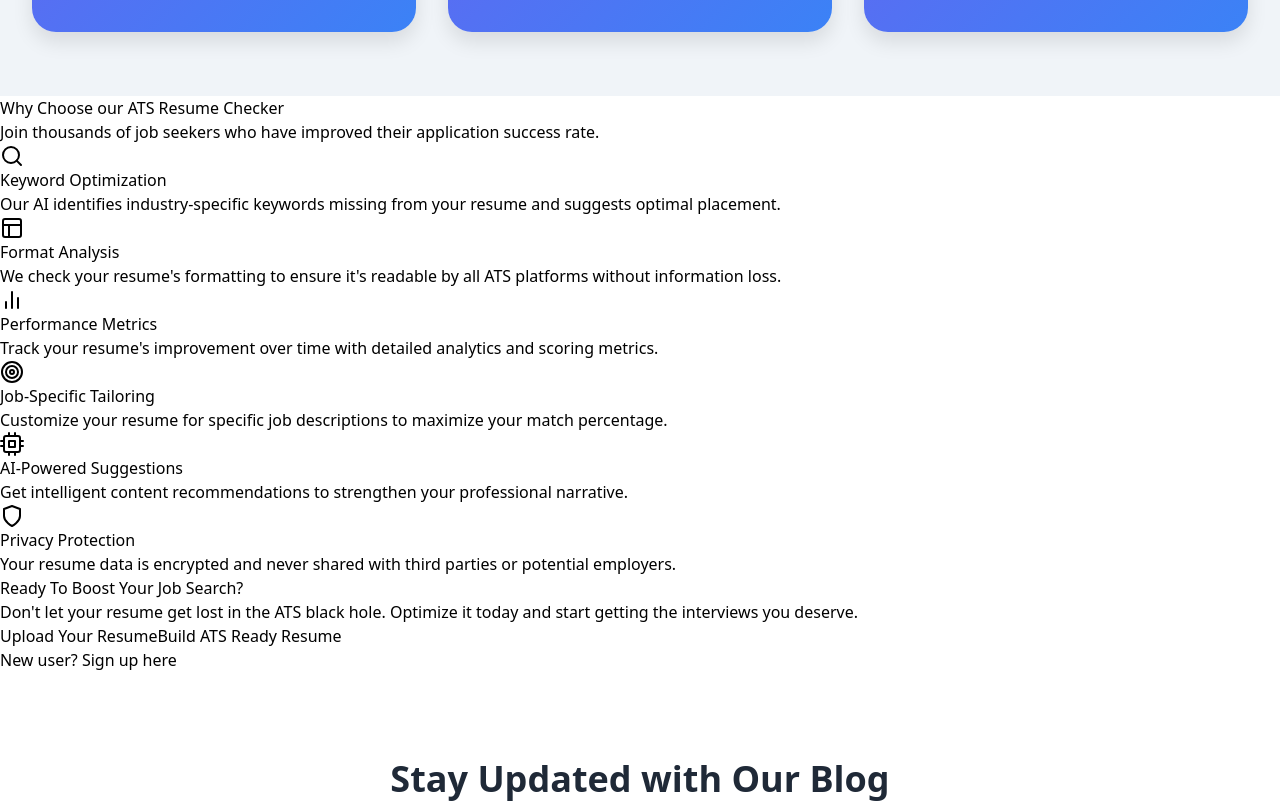
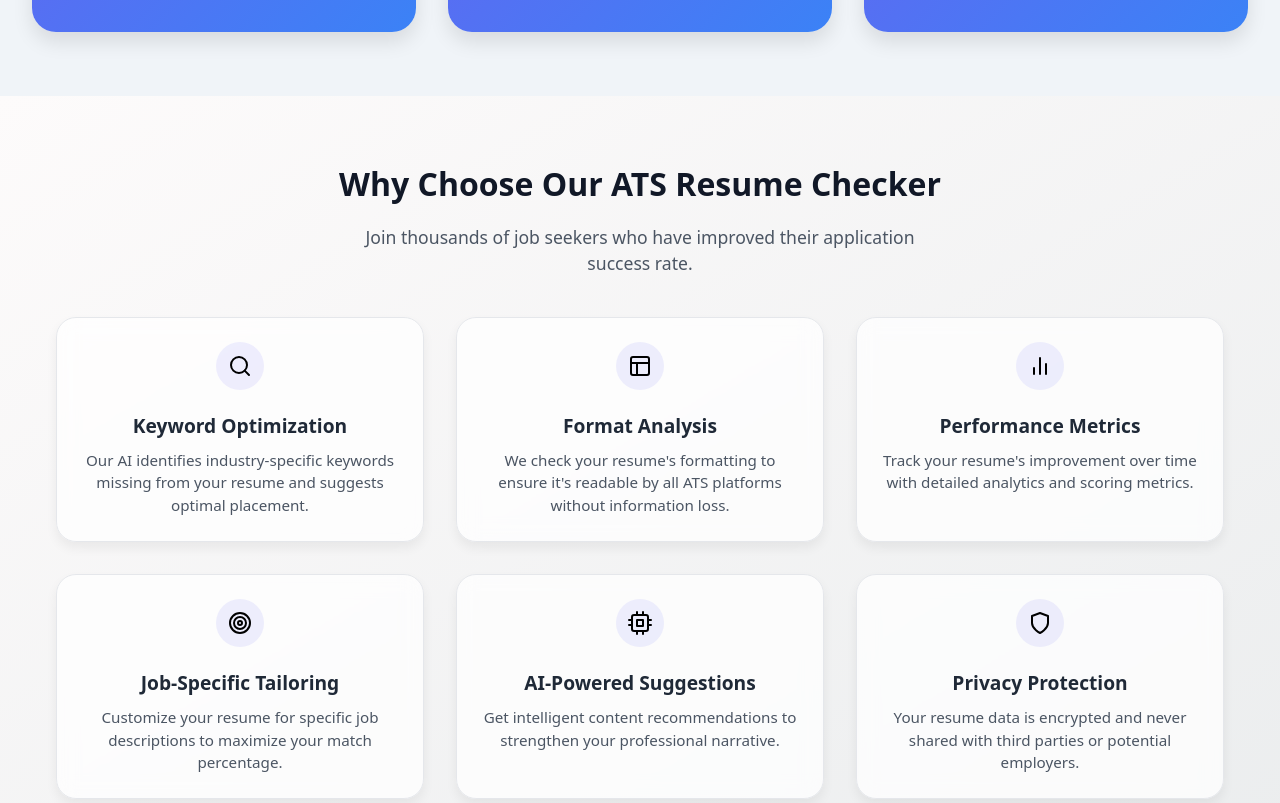
Before and after one commit to Madhesh-GitHub/CVortex, a React (Vite) app in the folder frontend/: page / in a window 1280 px wide. Shown: the part 1682-2485 px from the top of the page. Built offline with nearby package versions, Linux system fonts and the light colour scheme.

Commit message:
Updated WhyChoose component UI and synced with latest changes

```diff
--- a/frontend/src/components/WhyChoose.jsx
+++ b/frontend/src/components/WhyChoose.jsx
@@ -1,90 +1,111 @@
-import { motion } from 'framer-motion';
-import { FiSearch, FiLayout, FiBarChart2, FiTarget, FiCpu, FiShield } from 'react-icons/fi';
-
-const features = [
-  {
-    icon: <FiSearch size={24} />,
-    title: 'Keyword Optimization',
-    description: 'Our AI identifies industry-specific keywords missing from your resume and suggests optimal placement.',
-  },
-  {
-    icon: <FiLayout size={24} />,
-    title: 'Format Analysis',
-    description: 'We check your resume\'s formatting to ensure it\'s readable by all ATS platforms without information loss.',
-  },
-  {
-    icon: <FiBarChart2 size={24} />,
-    title: 'Performance Metrics',
-    description: 'Track your resume\'s improvement over time with detailed analytics and scoring metrics.',
-  },
-  {
-    icon: <FiTarget size={24} />,
-    title: 'Job-Specific Tailoring',
-    description: 'Customize your resume for specific job descriptions to maximize your match percentage.',
-  },
-  {
-    icon: <FiCpu size={24} />,
-    title: 'AI-Powered Suggestions',
-    description: 'Get intelligent content recommendations to strengthen your professional narrative.',
-  },
-  {
-    icon: <FiShield size={24} />,
-    title: 'Privacy Protection',
-    description: 'Your resume data is encrypted and never shared with third parties or potential employers.',
-  },
-];
+import React, { useRef } from 'react';
+import {
+  FiSearch,
+  FiLayout,
+  FiBarChart2,
+  FiTarget,
+  FiCpu,
+  FiShield,
+} from 'react-icons/fi';
+import { motion, useInView } from 'framer-motion';
+import './WhyChoose.css';
 
 const containerVariants = {
-  hidden: { opacity: 0 },
   visible: {
-    opacity: 1,
     transition: {
-      delayChildren: 0.2,
       staggerChildren: 0.2,
     },
   },
 };
 
 const cardVariants = {
-  hidden: { opacity: 0, y: 30 },
-  visible: { opacity: 1, y: 0 },
+  hidden: { opacity: 0, y: 40, scale: 0.95 },
+  visible: {
+    opacity: 1,
+    y: 0,
+    scale: 1,
+    transition: {
+      type: 'spring',
+      stiffness: 70,
+      damping: 18,
+    },
+  },
 };
 
-const Whychoose = () => {
+const features = [
+  {
+    icon: <FiSearch size={24} />,
+    title: 'Keyword Optimization',
+    description:
+      'Our AI identifies industry-specific keywords missing from your resume and suggests optimal placement.',
+  },
+  {
+    icon: <FiLayout size={24} />,
+    title: 'Format Analysis',
+    description:
+      "We check your resume's formatting to ensure it's readable by all ATS platforms without information loss.",
+  },
+  {
+    icon: <FiBarChart2 size={24} />,
+    title: 'Performance Metrics',
+    description:
+      "Track your resume's improvement over time with detailed analytics and scoring metrics.",
+  },
+  {
+    icon: <FiTarget size={24} />,
+    title: 'Job-Specific Tailoring',
+    description:
+      'Customize your resume for specific job descriptions to maximize your match percentage.',
+  },
+  {
+    icon: <FiCpu size={24} />,
+    title: 'AI-Powered Suggestions',
+    description:
+      'Get intelligent content recommendations to strengthen your professional narrative.',
+  },
+  {
+    icon: <FiShield size={24} />,
+    title: 'Privacy Protection',
+    description:
+      'Your resume data is encrypted and never shared with third parties or potential employers.',
+  },
+];
+
+const WhyChoose = () => {
+  const ref = useRef(null);
+  const isInView = useInView(ref, { triggerOnce: false, amount: 0.2 });
+
   return (
-    <section className="bg-gradient-to-br from-[#fdfbfb] to-[#ebedee] py-20">
-      <div className="text-center max-w-3xl mx-auto px-4">
-        <h2 className="text-3xl sm:text-4xl font-extrabold text-gray-800 mb-4">
-          Why Choose our ATS Resume Checker
-        </h2>
-        <p className="text-md sm:text-lg text-gray-600">
-          Join thousands of job seekers who have improved their application success rate.
-        </p>
-      </div>
+    <motion.section
+      className="why-choose-section"
+      ref={ref}
+      initial="hidden"
+      animate={isInView ? 'visible' : 'hidden'}
+      variants={containerVariants}
+    >
+      <motion.h2 className="why-heading" variants={cardVariants}>
+        Why Choose Our ATS Resume Checker
+      </motion.h2>
+      <motion.p className="why-subtext" variants={cardVariants}>
+        Join thousands of job seekers who have improved their application success rate.
+      </motion.p>
 
-      <motion.div
-        className="grid grid-cols-1 sm:grid-cols-2 lg:grid-cols-3 gap-6 px-8 sm:px-16 mt-14 max-w-7xl mx-auto"
-        variants={containerVariants}
-        initial="hidden"
-        whileInView="visible"
-        viewport={{ once: true, amount: 0.2 }}
-      >
+      <div className="feature-grid">
         {features.map((feature, idx) => (
           <motion.div
             key={idx}
+            className="feature-card"
             variants={cardVariants}
-            className="bg-white/70 backdrop-blur-md border border-gray-200 rounded-2xl p-6 shadow transition-transform transform hover:-translate-y-1 hover:shadow-xl hover:border-indigo-500"
+            whileHover={{ scale: 1.05 }}
           >
-            <div className="flex items-center gap-3 text-indigo-600 mb-4">
-              {feature.icon}
-              <h3 className="text-lg font-semibold text-gray-800">{feature.title}</h3>
-            </div>
-            <p className="text-sm text-gray-600">{feature.description}</p>
+            <div className="icon-wrapper text-indigo-600">{feature.icon}</div>
+            <h3 className="feature-title">{feature.title}</h3>
+            <p className="feature-desc">{feature.description}</p>
           </motion.div>
         ))}
-      </motion.div>
-    </section>
+      </div>
+    </motion.section>
   );
 };
 
-export default Whychoose;
+export default WhyChoose;
```
